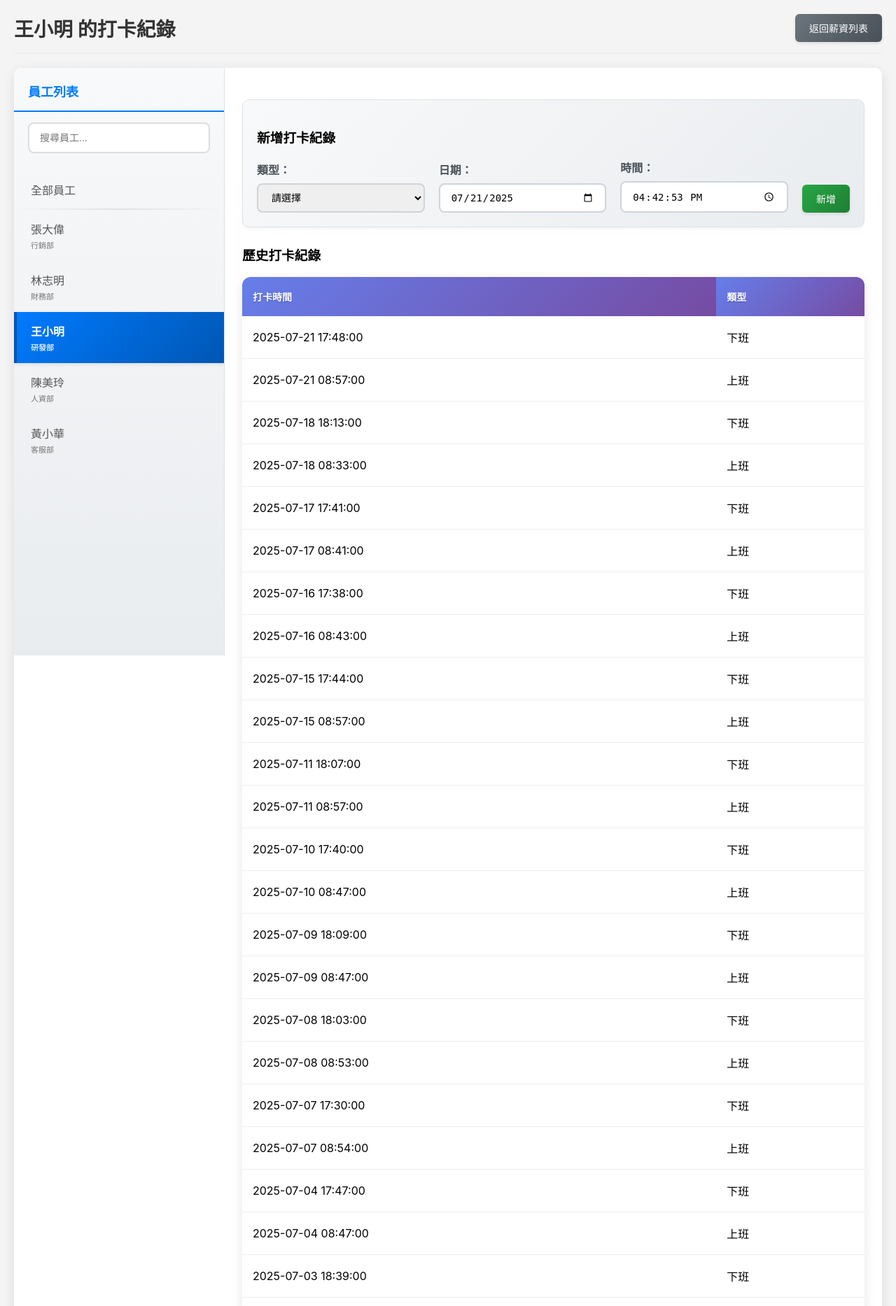
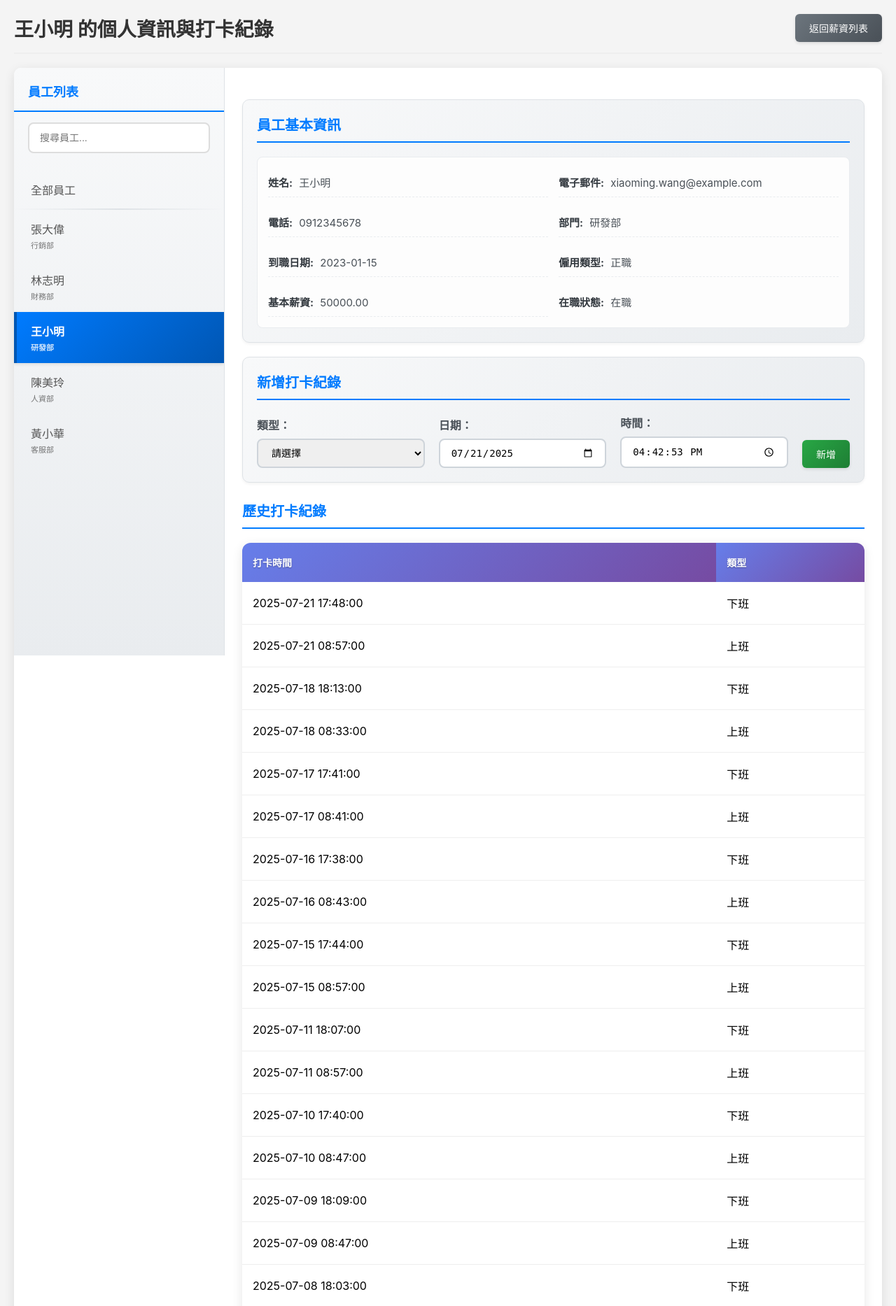
Before and after one commit to sinzihlin/HRSystem, a Django app: page /employees/6/punches/ in a window 1280 px wide. Shown: the part 65-1932 px from the top of the page at 70% size. Run offline with Django 5.2, Linux system fonts and the light colour scheme; data comes from the database, SQL or seed files in the repository; both versions use the stored data as it was after the commit.

Commit message:
no message

```diff
--- a/HRSystem/settings.py
+++ b/HRSystem/settings.py
@@ -69,6 +69,7 @@ TEMPLATES = [
                 "django.template.context_processors.request",
                 "django.contrib.auth.context_processors.auth",
                 "django.contrib.messages.context_processors.messages",
+                "employee.context_processors.employee_context",
             ],
         },
     },
--- a/employee/admin.py
+++ b/employee/admin.py
@@ -65,6 +65,8 @@ class WorkScheduleAdmin(admin.ModelAdmin):
     list_filter = ('schedule_type', 'is_night_shift')
     search_fields = ('name', 'description')
 
+
+
 @admin.register(EmployeeSchedule)
 class EmployeeScheduleAdmin(admin.ModelAdmin):
     list_display = ('employee', 'work_schedule', 'start_date', 'end_date', 'is_primary')
--- /dev/null
+++ b/employee/context_processors.py
@@ -0,0 +1,11 @@
+from .models import Employee
+
+def employee_context(request):
+    employee_id = request.session.get('employee_id')
+    employee = None
+    if employee_id:
+        try:
+            employee = Employee.objects.get(pk=employee_id)
+        except Employee.DoesNotExist:
+            pass
+    return {'current_employee': employee}
--- a/employee/models.py
+++ b/employee/models.py
@@ -5,6 +5,10 @@ class Department(models.Model):
 
     def __str__(self):
         return self.name
+
+    class Meta:
+        verbose_name = '部門'
+        verbose_name_plural = '部門'
 
 class Employee(models.Model):
     EMPLOYMENT_TYPE_CHOICES = [
@@ -182,6 +186,10 @@ class Punch(models.Model):
     def __str__(self):
         return f"{self.employee.name} - {self.get_punch_type_display()} at {self.punch_time.strftime('%Y-%m-%d %H:%M:%S')}"
 
+    class Meta:
+        verbose_name = '打卡記錄'
+        verbose_name_plural = '打卡記錄'
+
 class WorkSchedule(models.Model):
     SCHEDULE_TYPE_CHOICES = [
         ('REGULAR', '固定班'),
@@ -221,6 +229,19 @@ class WorkSchedule(models.Model):
         verbose_name = '工作班別'
         verbose_name_plural = '工作班別'
 
+def get_default_work_schedule():
+    from .models import WorkSchedule
+    schedule, created = WorkSchedule.objects.get_or_create(
+        name='標準日班',
+        defaults={
+            'schedule_type': 'REGULAR',
+            'start_time': '09:00:00',
+            'end_time': '18:00:00',
+            'description': '預設標準日班'
+        }
+    )
+    return schedule
+
 class EmployeeSchedule(models.Model):
     employee = models.ForeignKey(
         Employee,
@@ -230,7 +251,8 @@ class EmployeeSchedule(models.Model):
     work_schedule = models.ForeignKey(
         WorkSchedule,
         on_delete=models.CASCADE,
-        verbose_name='班別'
+        verbose_name='班別',
+        default=get_default_work_schedule
     )
     start_date = models.DateField(verbose_name='生效日期')
     end_date = models.DateField(
@@ -322,3 +344,7 @@ class Leave(models.Model):
 
     def __str__(self):
         return f"{self.employee.name} - {self.get_leave_type_display()} ({self.start_date} to {self.end_date}) - {self.get_status_display()}"
+
+    class Meta:
+        verbose_name = '請假記錄'
+        verbose_name_plural = '請假記錄'
--- a/employee/templates/employee/base.html
+++ b/employee/templates/employee/base.html
@@ -58,6 +58,9 @@
             <a href="{% url 'salary_list' %}">薪資管理</a>
             <a href="{% url 'payroll_management' %}">薪資期間</a>
             <a href="{% url 'salary_item_management' %}">薪資項目</a>
+            {% if current_employee %}
+                <a href="{% url 'employee_punches' employee_id=current_employee.id %}">資訊</a>
+            {% endif %}
             {% if user.is_authenticated %}
                 <a href="{% url 'logout' %}">登出</a>
             {% else %}
--- a/employee/templates/employee/employee_punches.html
+++ b/employee/templates/employee/employee_punches.html
@@ -4,7 +4,7 @@
 {% block content %}
 <div class="container">
     <div class="page-header">
-        <h1>{{ employee.name }} 的打卡紀錄</h1>
+        <h1>{{ employee.name }} 的個人資訊與打卡紀錄</h1>
         <div class="header-actions">
             <a href="{% url 'salary_list' %}" class="btn btn-secondary">返回薪資列表</a>
         </div>
@@ -38,6 +38,24 @@
         <!-- 右側內容區 -->
         <div class="content-area">
             <div class="filter-section">
+                <h3>員工基本資訊</h3>
+                <div class="employee-details-grid">
+                    <div class="detail-item"><strong>姓名:</strong> {{ employee.name }}</div>
+                    <div class="detail-item"><strong>電子郵件:</strong> {{ employee.email }}</div>
+                    <div class="detail-item"><strong>電話:</strong> {{ employee.phone }}</div>
+                    <div class="detail-item"><strong>部門:</strong> {{ employee.department.name }}</div>
+                    <div class="detail-item"><strong>到職日期:</strong> {{ employee.hire_date|date:"Y-m-d" }}</div>
+                    <div class="detail-item"><strong>僱用類型:</strong> {{ employee.get_employment_type_display }}</div>
+                    {% if employee.employment_type == 'PT' %}
+                        <div class="detail-item"><strong>時薪:</strong> {{ employee.hourly_rate }}</div>
+                    {% else %}
+                        <div class="detail-item"><strong>基本薪資:</strong> {{ employee.base_salary }}</div>
+                    {% endif %}
+                    <div class="detail-item"><strong>在職狀態:</strong> {% if employee.active %}在職{% else %}離職{% endif %}</div>
+                </div>
+            </div>
+
+            <div class="filter-section" style="margin-top: 20px;">
                 <h3>新增打卡紀錄</h3>
                 <form id="addPunchRecordForm" class="filter-form">
                     <input type="hidden" id="employeeId" value="{{ employee.id }}">
@@ -93,6 +111,43 @@
                     </div>
                 {% endif %}
             </div>
+                {% if leaves %}
+                    <table class="table">
+                        <thead>
+                            <tr>
+                                <th>請假類型</th>
+                                <th>開始日期</th>
+                                <th>結束日期</th>
+                                <th>原因</th>
+                                <th>狀態</th>
+                                <th>申請日期</th>
+                            </tr>
+                        </thead>
+                        <tbody>
+                            {% for leave in leaves %}
+                            <tr>
+                                <td>{{ leave.get_leave_type_display }}</td>
+                                <td>{{ leave.start_date|date:"Y-m-d" }}</td>
+                                <td>{{ leave.end_date|date:"Y-m-d" }}</td>
+                                <td>{{ leave.reason|default:"無" }}</td>
+                                <td>{{ leave.get_status_display }}</td>
+                                <td>{{ leave.applied_date|date:"Y-m-d" }}</td>
+                            </tr>
+                            {% endfor %}
+                        </tbody>
+                    </table>
+                {% else %}
+                    <div class="no-data">
+                        <div class="no-data-message">
+                            <h3>目前沒有請假紀錄</h3>
+                        </div>
+                    </div>
+                {% endif %}
+            </div>
+
+
+
+
         </div>
     </div>
 </div>
@@ -696,19 +751,82 @@
         gap: 5px;
     }
 }
+/* 員工詳細資訊網格 */
+.employee-details-grid {
+    display: grid;
+    grid-template-columns: repeat(auto-fit, minmax(280px, 1fr));
+    gap: 15px;
+    padding: 15px;
+    background-color: #fdfdfd;
+    border-radius: 8px;
+    border: 1px solid #e9ecef;
+}
+
+.detail-item {
+    padding: 10px 0;
+    border-bottom: 1px dashed #e9ecef;
+    font-size: 15px;
+    color: #495057;
+}
+
+.detail-item:last-child {
+    border-bottom: none;
+}
+
+.detail-item strong {
+    color: #343a40;
+    margin-right: 5px;
+}
+
+/* 覆蓋一些通用樣式 */
+.filter-section h3 {
+    margin-top: 0;
+    margin-bottom: 20px;
+    color: #007bff;
+    font-size: 20px;
+    border-bottom: 2px solid #007bff;
+    padding-bottom: 10px;
+}
+
+.salary-list h3 {
+    margin-top: 0;
+    margin-bottom: 20px;
+    color: #007bff;
+    font-size: 20px;
+    border-bottom: 2px solid #007bff;
+    padding-bottom: 10px;
+}
+
+.no-data-message h3 {
+    color: #6c757d;
+    margin-bottom: 15px;
+    font-size: 24px;
+}
+
+.no-data-message p {
+    margin-bottom: 25px;
+    font-size: 16px;
+}
+
 </style>
 
 <script>
 document.addEventListener('DOMContentLoaded', function() {
     // 設定預設日期為今天
     const today = new Date().toISOString().split('T')[0];
-    document.getElementById('punchDate').value = today;
+    const punchDateElement = document.getElementById('punchDate');
+    if (punchDateElement) {
+        punchDateElement.value = today;
+    }
     // 設定預設時間為當前時間
     const now = new Date();
     const hours = String(now.getHours()).padStart(2, '0');
     const minutes = String(now.getMinutes()).padStart(2, '0');
     const seconds = String(now.getSeconds()).padStart(2, '0');
-    document.getElementById('punchTime').value = `${hours}:${minutes}:${seconds}`;
+    const punchTimeElement = document.getElementById('punchTime');
+    if (punchTimeElement) {
+        punchTimeElement.value = `${hours}:${minutes}:${seconds}`;
+    }
 
     const addPunchRecordForm = document.getElementById('addPunchRecordForm');
     if (addPunchRecordForm) {
@@ -716,9 +834,12 @@ document.addEventListener('DOMContentLoaded', function() {
     }
 
     // 初始化側邊欄選中狀態
-    const currentEmployeeId = document.getElementById('employeeId').value;
-    if (currentEmployeeId) {
-        updateSidebarSelection(parseInt(currentEmployeeId));
+    const employeeIdElement = document.getElementById('employeeId');
+    if (employeeIdElement) {
+        const currentEmployeeId = employeeIdElement.value;
+        if (currentEmployeeId) {
+            updateSidebarSelection(parseInt(currentEmployeeId));
+        }
     }
 });
 
--- a/employee/templates/employee/salary_list.html
+++ b/employee/templates/employee/salary_list.html
@@ -153,7 +153,7 @@
                                 <td>
                                     <div class="action-buttons">
                                         <a href="{% url 'salary_detail' salary.id %}" class="btn btn-sm btn-info">薪資</a>
-                                        <a href="{% url 'employee_punches' salary.employee.id %}" class="btn btn-sm btn-primary">打卡</a>
+                                        <a href="{% url 'employee_punches' salary.employee.id %}" class="btn btn-sm btn-secondary">資訊</a>
                                     </div>
                                 </td>
                             </tr>
--- a/employee/views.py
+++ b/employee/views.py
@@ -33,6 +33,16 @@ class CustomLoginView(LoginView):
     template_name = 'employee/login.html'
     fields = '__all__'
     redirect_authenticated_user = True
+
+    def form_valid(self, form):
+        response = super().form_valid(form)
+        try:
+            employee = Employee.objects.get(email=self.request.user.email)
+            self.request.session['employee_id'] = employee.id
+        except Employee.DoesNotExist:
+            self.request.session['employee_id'] = None
+            messages.warning(self.request, "您的用戶帳號未綁定員工資料，部分功能可能受限。")
+        return response
 
 class CustomLogoutView(LogoutView):
     template_name = 'employee/logged_out.html'
@@ -252,8 +262,9 @@ from django.shortcuts import get_object_or_404
 def employee_punches_view(request, employee_id):
     employee = get_object_or_404(Employee, pk=employee_id)
     punches = Punch.objects.filter(employee=employee).order_by('-punch_time')
+    leaves = Leave.objects.filter(employee=employee).order_by('-applied_date')
     employees = Employee.objects.all().order_by('name') # 獲取所有員工
-    return render(request, 'employee/employee_punches.html', {'employee': employee, 'punches': punches, 'employees': employees})
+    return render(request, 'employee/employee_punches.html', {'employee': employee, 'punches': punches, 'leaves': leaves, 'employees': employees})
 
 @require_GET
 def health_check(request):
--- a/requirements.txt
+++ b/requirements.txt
@@ -1,3 +1,2 @@
 Django==5.2.4
 python-dotenv==1.0.0
-psycopg2-binary==2.9.9
```
Also changed, not shown: db.sqlite3, employee/migrations/0006_alter_department_options_alter_punch_punch_type.py (added), employee/migrations/0007_alter_leave_options_alter_punch_options.py (added), employee/migrations/0008_alter_employeeschedule_work_schedule.py (added).
